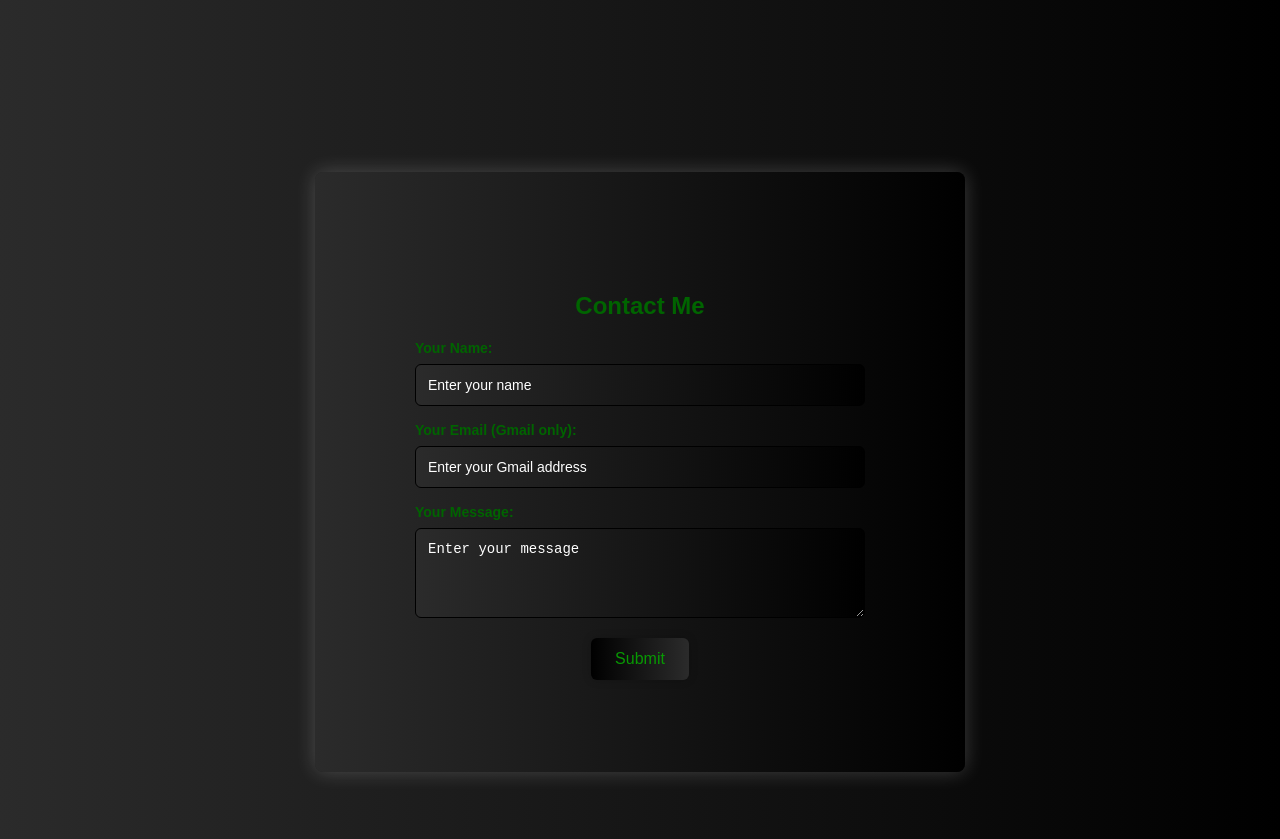
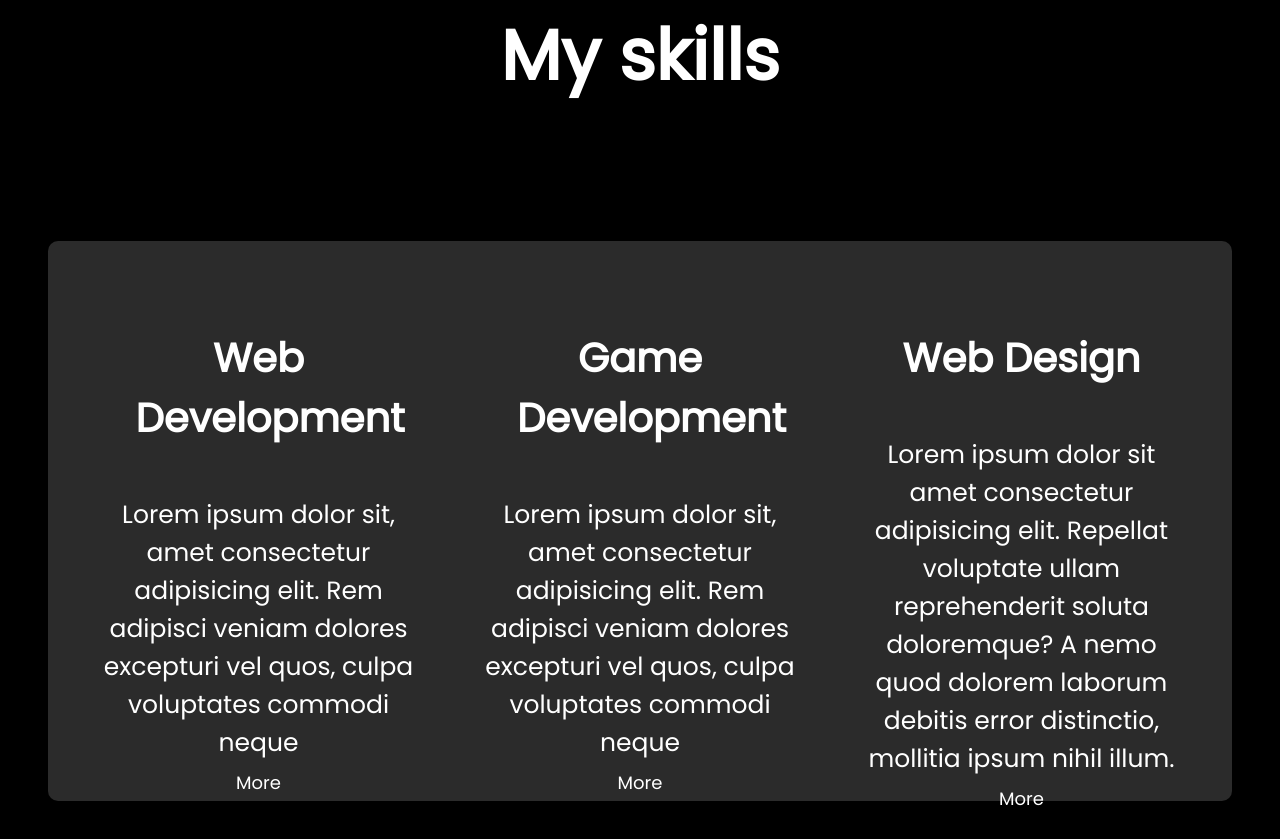
Before and after one commit to lukanavrozashvili/Projects, a plain HTML site: page Portfolio/index.html in a window 1280 px wide. Shown: the part 1341-2180 px from the top of the page. Drawn offline with Linux system fonts and the light colour scheme.

Commit message:
first commit

```diff
--- a/Portfolio/index.html
+++ b/Portfolio/index.html
@@ -6,10 +6,7 @@
     <meta name="viewport" content="width=device-width, initial-scale=1.0">
     <title>Portfolio</title>
     <link rel="stylesheet" href="./style.css">
-
 </head>
-<style>
-</style>
 
 <body>
     <nav class="navigate">
@@ -17,6 +14,7 @@
             <ul id="iconbar">
                 <li><a href="#main">Home</a></li>
                 <li><a href="#information">About</a></li>
+                <li><a href="#skills">Skills</a></li>
                 <li><a href="#contact">Contact</a></li>
             </ul>
         </nav>
@@ -31,6 +29,30 @@
                 dolores perspiciatis fugit, nostrum officiis nam iste consequatur quasi magnam quae illum asperiores
                 velit aliquam distinctio nemo.</p>
         </div>
+        <div class="container">
+            <div class="skills">
+                <h4 id="skills">My skills</h4>
+            </div>
+            <div class="skill-list">
+                <div>
+                    <h6>Web Development</h6>
+                    <p>Lorem ipsum dolor sit, amet consectetur adipisicing elit. Rem adipisci veniam dolores excepturi vel quos, culpa voluptates commodi neque</p>
+                    <a href="#more">More</a>
+                </div>
+                <div>
+                    <h6>Game Development</h6>
+                    <p>Lorem ipsum dolor sit, amet consectetur adipisicing elit. Rem adipisci veniam dolores excepturi vel quos, culpa voluptates commodi neque</p>
+                    <a href="#more">More</a>
+                </div>
+                <div>
+                    <h6>Web Design</h6>
+                    <p>Lorem ipsum dolor sit amet consectetur adipisicing elit. Repellat voluptate ullam reprehenderit soluta doloremque? A nemo quod dolorem laborum debitis error distinctio, mollitia ipsum nihil illum.</p>
+                    <a href="#more">More</a>
+                </div>
+            </div>
+
+        </div>
+
         <div id="contact" class="contact-form">
             <h2>Contact Me</h2>
             <form id="contactform">
--- a/Portfolio/style.css
+++ b/Portfolio/style.css
@@ -4,6 +4,10 @@
 
 @import url('https://fonts.googleapis.com/css2?family=Kanit&family=Poppins&family=Work+Sans&display=swap');
 
+* {
+    margin: 0;
+    padding: 0;
+}
 
 #iconbar {
     margin: 0;
@@ -29,7 +33,7 @@
     display: flex;
     padding: 5%;
     font-size: xx-large;
-    color: #C2FAF1;
+    color: #B0DAFF;
     font-family: Kanit;
     border-radius: 100px;
     justify-content: space-between;
@@ -71,6 +75,7 @@ nav a {
     font-size: 22px;
     display: flex;
     width: 50%;
+    height: 450px;
     padding: 2%;
     margin: 2%;
 }
@@ -79,12 +84,11 @@ body {
     font-family: 'Arial', sans-serif;
     margin: 0;
     padding: 0;
-    background: linear-gradient(to right, #1a1a1a, #2b2b2b);
     color: #fff;
+    background-color: #000;
 }
 
 nav {
-    background: linear-gradient(to right, #2b2b2b, #000);
     padding: 10px;
     text-align: center;
 }
@@ -103,7 +107,7 @@ nav a {
     padding: 100px;
     width: 450px;
     max-width: 80%;
-    margin: 250px auto;
+    margin: 300px auto;
     text-align: center;
     height: 400px;
     display: block;
@@ -224,3 +228,35 @@ button:hover {
 html {
     scroll-behavior: smooth;
 }
+
+.skills h4 {
+    display: flex;
+    justify-content: center;
+    font-size: 70px;
+    font-weight: 600;
+    height: 200px;
+    width: 100%;
+    font-family: 'Poppins';
+}
+
+.skill-list {
+    background: #2b2b2b;
+    font-family: 'Poppins';
+    padding: 40px;
+    font-size: 25px;
+    font-weight: 300;
+    border-radius: 10px;
+    transition: background 0.6s, transform 0.5s;
+    display: grid;
+    grid-template-columns: repeat(auto-fit, minmax(250px, 1fr));
+    grid-gap: 40px;
+    height: 480px;;
+    margin: 3%;
+}
+
+.skill-list h6{
+
+    font-size: 40px;
+    padding: 7%;
+    margin: 7%;
+}
```
